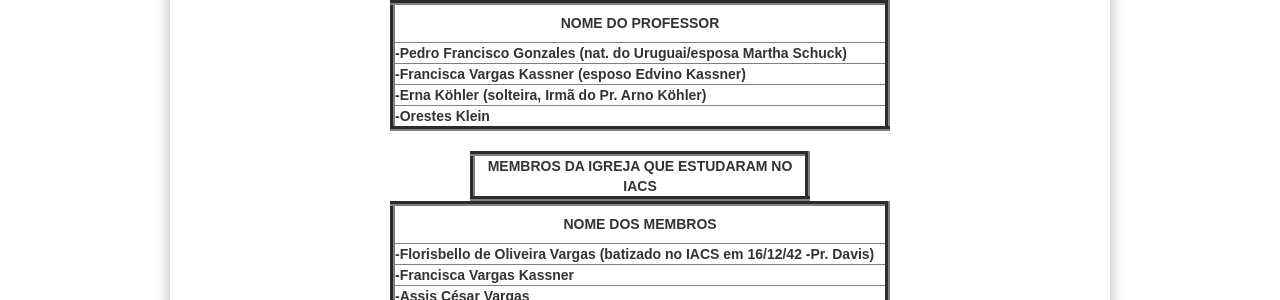
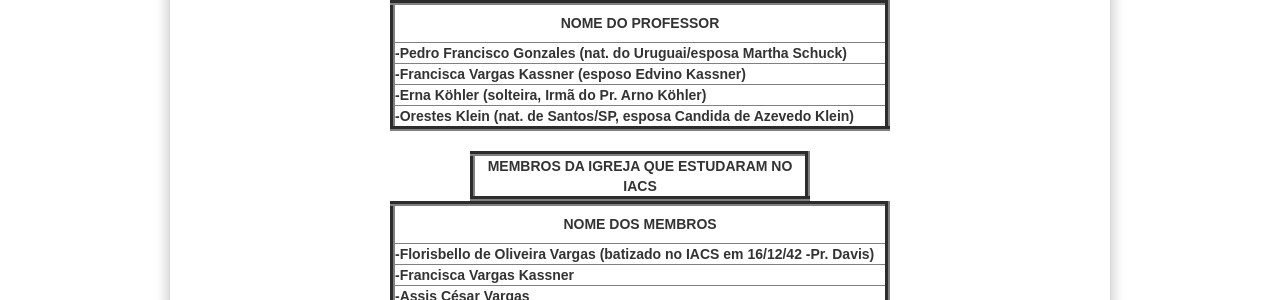
Before and after one commit to claudiovargas1955/claudiovargas1955.github.io, a Jekyll site: the page built from _pages/ensino-da-iasd-bosque.html, in a window 1280 px wide. Shown: the part 938-1238 px from the top of the page. Built offline with Jekyll 4.4.1, drawn with Linux system fonts in a browser that asks for light colours; some web fonts are replaced.

Commit message:
Update ensino-da-iasd-bosque.html

```diff
--- a/_pages/ensino-da-iasd-bosque.html
+++ b/_pages/ensino-da-iasd-bosque.html
@@ -153,7 +153,7 @@
         </tr>
 
         <tr>
-           <td align="left" width="300px"><b>-Orestes Klein</b></td>
+           <td align="left" width="300px"><b>-Orestes Klein (nat. de Santos/SP, esposa Candida de Azevedo Klein)</b></td>
 
         </tr>
 
```
